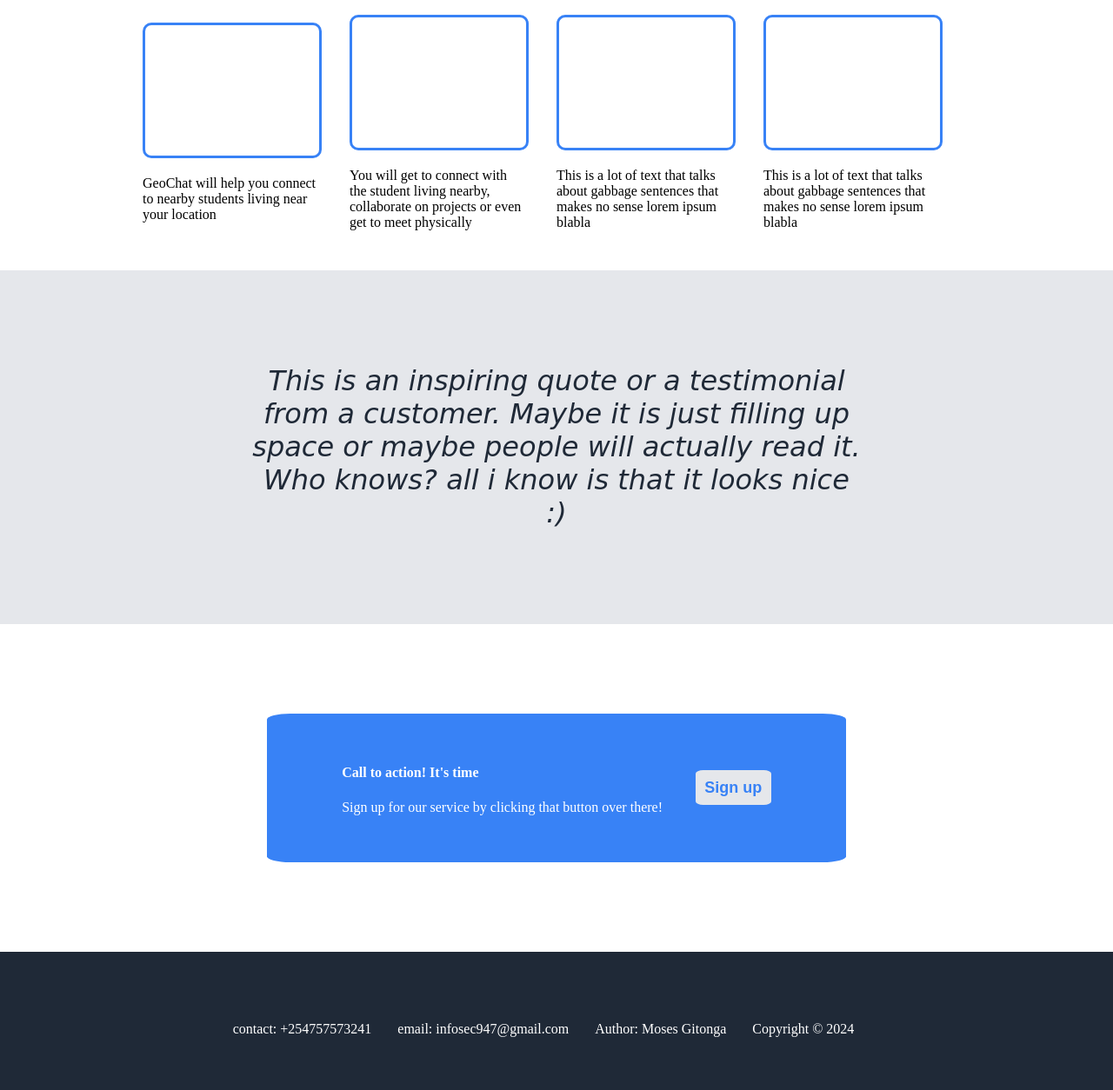
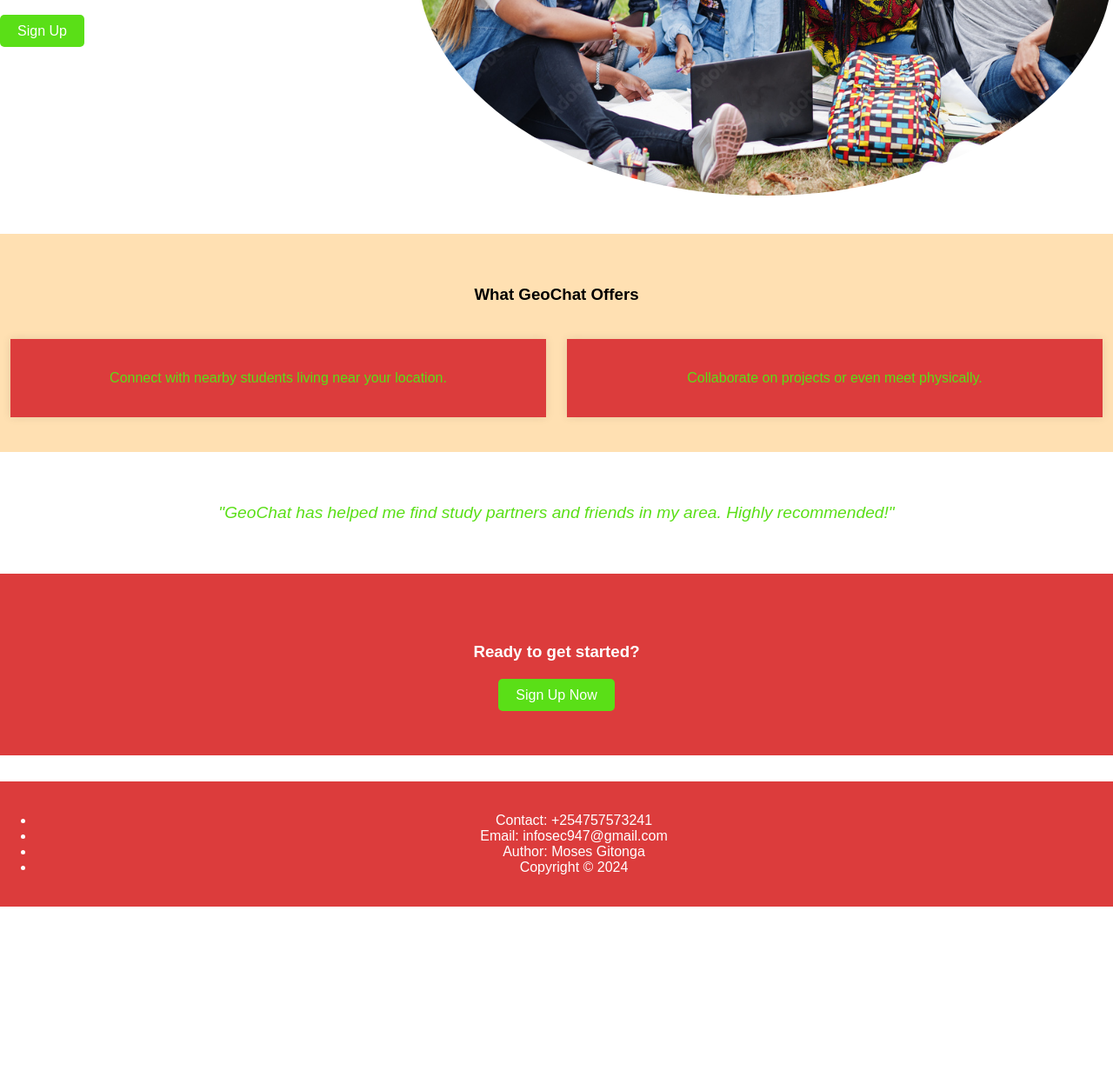
Before and after one commit to mosesgitonga/GeoChat, a website: page views/index.html in a window 1280 px wide. Shown: the part 485-1739 px from the top of the page at 87% size. After the commit the page ends 1528 px from the top, so only its background shows below. Drawn offline with Linux system fonts and the light colour scheme.

Commit message:
style for login and landing page

```diff
--- a/views/index.html
+++ b/views/index.html
@@ -3,69 +3,56 @@
 <head>
     <meta charset="UTF-8">
     <meta name="viewport" content="width=device-width, initial-scale=1.0">
-    <title>Document</title>
-    <link rel="stylesheet" href="./styles/index.css">
+    <title>GeoChat</title>
+    <link rel="stylesheet" href="styles/index.css">
 </head>
 <body>
-    <div class="header">
-        <div>
+    <header class="header">
+        <div class="logo">
             <h1>GeoChat</h1>
         </div>
-        <div>
+        <nav class="nav-links">
             <ul>
-       	        <li><a href="./signup.html" style="color: white;">SignUp</a></li>
-                <li><a href="./login.html" style="color: white;">Login</a></li>
-                <li href="#">Contact developers</li>
+                <li><a href="./signup.html">Sign Up</a></li>
+                <li><a href="./login.html">Login</a></li>
+                <li><a href="#">Contact Developers</a></li>
             </ul>
+        </nav>
+    </header>
+    <section class="hero">
+        <div class="hero-content">
+            <h2>Welcome to GeoChat</h2>
+            <p>Connect with nearby ALX students living in your area</p>
+            <a href="#" class="btn">Sign Up</a>
         </div>
-    </div>
-    <div class="site-description">
-        <div>
-            <h2>GeoChat a platform to help connect to nearby students</h2>
-            <p>In this website you get to interact with <b>ALX
-            </b> Student from same cohort living nearby
-            </p>
-            <button>Sign up</button>
+        <div class="hero-image">
+            <img src="./home.jpg" alt="pic of lady">
         </div>
-        <div>
-            <img class='image-tag' src="./images/download.jpeg" alt="pic of woman with camera">
+    </section>
+    <section class="info">
+        <h3>What GeoChat Offers</h3>
+        <div class="info-boxes">
+            <div class="info-box">
+                <div class="icon"></div>
+                <p>Connect with nearby students living near your location.</p>
+            </div>
+            <div class="info-box">
+                <div class="icon"></div>
+                <p>Collaborate on projects or even meet physically.</p>
+            </div>
         </div>
-    </div>
-    <h3>Info about GeoChat</h3>
-    <div class="some-info">
-        <div class="box-container">
-            <div class="box"></div>
-            <p class="box-text">GeoChat will help you connect to nearby students living near your location</p>
-        </div>
-        <div class="box-container">
-            <div class="box"></div>
-            <p class="box-text">You will get to connect with the student living nearby, collaborate on projects or even get to meet physically</p>
-        </div>
-        <div class="box-container">
-            <div class="box"></div>
-            <p class="box-text">This is a lot of text that talks about gabbage sentences that makes no sense lorem ipsum blabla</p>
-        </div>
-        <div class="box-container">
-            <div class="box"></div>
-            <p class="box-text">This is a lot of text that talks about gabbage sentences that makes no sense lorem ipsum blabla</p>
-        </div>
-    </div>
-    <div class="quote-text">
-        <p>This is an inspiring quote or a testimonial from a customer. Maybe it is just filling up space or maybe people will actually read it. Who knows? all i know is that it looks nice :)</p>
-    </div>
-    <div class="end-container">
-        <div class="end-signup">
-            <div id="call">
-                <h4>Call to action! It's time</h4>
-                <p>Sign up for our service by clicking that button over there!</p>
-            </div>
-            <button>Sign up</button>
-        </div>
-    </div>
+    </section>
+    <section class="testimonial">
+        <p>"GeoChat has helped me find study partners and friends in my area. Highly recommended!"</p>
+    </section>
+    <section class="cta">
+        <h3>Ready to get started?</h3>
+        <a href="#" class="btn">Sign Up Now</a>
+    </section>
     <footer>
         <ul>
-            <li>contact: +254757573241</li>
-            <li>email: infosec947@gmail.com</li>
+            <li>Contact: +254757573241</li>
+            <li>Email: infosec947@gmail.com</li>
             <li>Author: Moses Gitonga</li>
             <li>Copyright &#169 2024</li>
         </ul>
--- a/views/styles/index.css
+++ b/views/styles/index.css
@@ -1,153 +1,162 @@
+/* General Styles */
 body {
+    font-family: Arial, sans-serif;
     margin: 0;
-}
-.header, .site-description {
-    background-color: #1f2937;
-    display: flex;
-    align-items: center;
-    justify-content: space-between;
-    color: white;
+    padding: 0;
 }
 
-h1 {
-    padding-left: 200px;
+.container {
+    max-width: 1200px;
+    margin: 0 auto;
+    padding: 0 20px;
 }
 
-ul {
-    display: flex;
-    list-style-type: none;
-    padding-right: 40px;
-}
-ul li {
-    margin-right: 30px;
-    color: white;
+/* Header Styles */
+.header {
+    background-color: #DC3C3C; /* Orange */
+    color: rgb(236, 230, 230);
+    padding: 20px 0;
 }
 
-.site-description {
-    /*padding-top: 80px;
-    padding-left: 200px;*/
-    padding: 80px 0px 100px 200px;
-    justify-content: space-between;
-
+.logo {
+    margin-left: 20px;
 }
 
-button {
-    background-color: #3882f6;
-    border: none;
-    width: 87px;
-    height: 40px;
-    border-radius: 10%;
-    color: rgb(255, 251, 251);
-    font-weight: bolder;
-    font-size: 18px;
+.nav-links ul {
+    list-style-type: none;
+    margin: 0;
+    padding: 0;
 }
 
-button:hover {
-    background-color: white;
-    color: #3882f6;
+.nav-links ul li {
+    display: inline;
+    margin-left: 20px;
 }
-.image-tag {
-    width: 500px;
-    height: 350px;
-    padding-right:200px;
-    margin-left: 50px;
+
+/* Hero Section Styles */
+.hero {
+    display: flex;
+    justify-content: space-between;
+    align-items: center;
+    padding: 40px 0;
+}
+
+.hero-content {
+    width: 50%;
+}
+
+.hero-content h2 {
+    font-size: 2.5rem;
+    margin-bottom: 20px;
+    animation: typing 3s steps(30) forwards; /* Typing animation */
+    white-space: nowrap;
+    overflow: hidden;
+    border-right: 3px solid; /* Cursor effect */
+    color: #5adf17; /* Turquoise */
+}
+
+.hero-content p {
+    font-size: 1.2rem;
+    color: #4CAF50; /* Green */
+    margin-bottom: 30px;
+    opacity: 0;
+    animation: fadeIn 2s forwards; /* Fade-in animation */
+}
+
+.hero-image img {
+    width: 100vh;
     border-radius: 50%;
 }
 
-h3 {
-    text-align: center;
-    font-size: 32px;
+/* Info Section Styles */
+.info {
+    background-color: #FFE0B2; /* Light orange */
+    padding: 40px 0;
 }
 
-.some-info {
-    display: flex;
-    align-items: center;
-    justify-content: center;
-    flex-wrap: wrap;
-    margin: 30px;
-}
-.box-container {
-    display: flex;
-    flex-direction: column;
-
-}
-.box {
-    width: 200px;
-    height: 150px;
-    border: 3px solid #3882f6;
-    border-radius: 10px;
-    margin: 0px 32px 10px 0px;
-
-
-}
-.box:hover {
-    background-color: #1F2937;
+.info h3 {
+    text-align: center;
+    margin-bottom: 40px;
 }
 
-.box-text {
-    margin-top: 10px;
-    width: 200px;
-
+.info-boxes {
+    display: flex;
+    justify-content: space-around;
+    align-items: center;
 }
 
-.quote-text {
-    background-color: #E5E7EB;
-    display: flex;
-    width: 100%;
-    justify-content: center;
+.info-box {
+    width: 45%;
+    padding: 20px;
     text-align: center;
-}
-.quote-text p {
-    width: 700px;
-    padding: 6%;
-    color: #1F2937;
-    font-family: cursive;
-    font-style: italic;
-    font-size: 32px;
-}
-.end-container {
-    display: flex;
-    justify-content: center;
-    margin: 8%;
+    background-color: #DC3C3C; /* Light orange */
+    box-shadow: 0px 0px 10px rgba(0, 0, 0, 0.1);
 }
 
-.end-signup {
-    color: white;
-    display: flex;
-    justify-content: center;
-    align-items: center;
-    background-color: #3882f6;
-    padding: 1%;
-    border-radius: 4%;
-    width: 60%;
-    height: 150px;
+.info-box p {
+    color: #5adf17; /* Brown */
 }
 
-
-.end-signup button {
-    background-color: #E5E7EB;
-    color: #3882f6;
-    margin-left: 1cm;
+/* Testimonial Section Styles */
+.testimonial {
+    text-align: center;
+    padding: 40px 0;
 }
 
-.end-signup button:hover {
-    background-color: #3882f6;
+.testimonial p {
+    font-style: italic;
+    font-size: 1.2rem;
+    color: #5adf17; /* Turquoise */
+}
+
+/* Call to Action Section Styles */
+.cta {
+    background-color: #DC3C3C; /* Orange */
     color: white;
-    border: 2px solid white;
+    text-align: center;
+    padding: 60px 0;
+    margin-bottom: 30px;;
+}
+
+.cta h3 {
+    margin-bottom: 30px;
+}
+
+.btn {
+    padding: 10px 20px;
+    background-color: #5adf17;
+    color: white;
+    text-decoration: none;
+    border-radius: 5px;
+    transition: background-color 0.3s ease;
+}
+
+.btn:hover {
+    background-color: #DC3C3C; /* Lighter orange on hover */
 }
 
 footer {
-    background-color: #1F2937;
-    display: flex;
-    justify-content: center;
+    background-color: #DC3C3C; /* Orange */
+    color: white;
+    text-align: center;
+    padding: 20px 0;
 }
 
-footer ul {
-    color: white;
-    padding: 5%;
+/* Keyframe animations */
+@keyframes typing {
+    from {
+        width: 0;
+    }
+    to {
+        width: 100%;
+    }
+}
 
+@keyframes fadeIn {
+    from {
+        opacity: 0;
+    }
+    to {
+        opacity: 1;
+    }
 }
-footer p {
-    color:white;
-    margin: 0;
-}
--- a/views/styles/login.css
+++ b/views/styles/login.css
@@ -1,48 +1,48 @@
-/* Global styling for the body */
+
 body {
-    background-color: #004A66;
+  color: white;
+  background-color: #73a659;
     font-family: 'Arial', sans-serif;
     color: white;
   }
-
-  /* Universal box-sizing for all elements */
   * {
     box-sizing: border-box;
   }
 
-  /* Styling for text color within specific elements */
+
+
   body, h1, h2, h3, p, a {
     color: white;
   }
 
-  /* Styling for aligning specific elements */
   h2, p, a {
     text-align: center;
   }
 
-  /* Header styling */
+
+
+
   header {
     height: 70px;
     width: 100%;
   }
 
-  /* Styling for navigation list within the header */
   header > ul {
     list-style-type: none;
     margin: 0;
     padding: 0;
   }
 
-  /* Styling for list items in the header */
+
   li {
     display: inline;
     margin-right: 30px;
 
   }
 
-  /* Styling for padding and text alignment in the main container */
+
   .container {
-    background-color: #006680;
+    background-color: #DC3C3C;
     width: 30%;
     display: center;
     border-radius: 5px;
@@ -50,7 +50,7 @@
     margin: 50px 100px 50px 350px;
   }
 
-  /* Styling for input fields, dropdown, and submit button */
+
   input[type=text], input[type=password], select {
     width: 90%;
     color: black;
@@ -64,7 +64,7 @@
 
   input[type=submit] {
     width: 90%;
-    background-color: #4CAF50;
+    background-color: #76d622;
     color: white;
     padding: 14px 20px;
     margin: 8px 0;
@@ -73,7 +73,7 @@
     cursor: pointer;
   }
 
-  /* Styling for buttons */
+
   button {
     font-size: 20px;
     padding: 10px 20px;
@@ -84,14 +84,14 @@
     background-color: #006080;
   }
 
-  /* Styling for the left-aligned section in the header */
+
   .cta-0 {
     float: left;
   }
 
-  /* Styling for the footer */
+
   footer {
-      background-color: #004A66;
+      background-color: #DC3C3C;
       color: white;
       width: 100%;
       position: relative;
--- a/views/styles/signup.css
+++ b/views/styles/signup.css
@@ -1,66 +1,66 @@
+
 body {
   font-family: Arial, sans-serif;
-    background-color: #f8f9fa;
   margin: 0;
   padding: 0;
 }
 
 .container {
-    width: 80%;
-    margin: 50px auto;
-    text-align: center;
+  max-width: 1200px;
+  margin: 0 auto;
+  padding: 20px;
 }
 
-  form {
-    margin-top: 20px;
-    background-color: #fff;
-    padding: 20px;
-    border-radius: 10px;
-    box-shadow: 0 4px 6px rgba(0, 0, 0, 0.1);
+#menu {
+  background-color: #DC3C3C;
+  color: white;
+  padding: 20px 0;
 }
 
-  input[type="text"],
-  input[type="email"],
-  input[type="password"],
-  button {
-    width: calc(100% - 22px);
-    padding: 12px;
-    margin: 10px;
+
+.container h2 {
+  font-size: 2rem;
+  margin-bottom: 20px;
+  color: #b2e335;
+}
+
+form input[type="text"],
+form input[type="email"],
+form input[type="password"] {
+  width: 100%;
+  padding: 10px;
+  margin-bottom: 10px;
+  border: 1px solid #ccc;
+  border-radius: 5px;
+}
+
+form button[type="submit"] {
+  background-color: #DC3C3C;
+  color: white;
+  padding: 10px 20px;
   border: none;
   border-radius: 5px;
-    box-sizing: border-box;
-    transition: all 0.3s ease;
+  cursor: pointer;
+  transition: background-color 0.3s ease;
 }
 
-  button {
-    background-color: #007bff;
-    color: #fff;
-    cursor: pointer;
+form button[type="submit"]:hover {
+  background-color: #b2e335;
+  ;
 }
 
-  button:hover {
-    background-color: #0056b3;
+.container p {
+  font-size: 1rem;
+  margin-top: 10px;
+}
+
+.container p a {
+  color: #12bbaa;
 }
 
 footer {
-    margin-top: 20px;
+  background-color: #DC3C3C;
+  color: white;
   text-align: center;
-    color: #888;
+  padding: 20px 0;
 }
-
-  /* Animation for form elements */
-  input,
-  button {
-    animation: slideIn 0.5s ease forwards;
-  }
-
-  @keyframes slideIn {
-    from {
-      opacity: 0;
-      transform: translateY(-50px);
-    }
-    to {
-      opacity: 1;
-      transform: translateY(0);
-    }
-  }
```
Also changed, not shown: views/login.html (+10 -12 lines), views/signup.html (+6 -1 lines), uploads/profile/65faa0f9d806fcf07c9ba87c-male6.jpeg (added), uploads/profile/65fdddb9cc896bb38e3d5709-male5.jpeg (renamed from uploads/profile/65faa0f9d806fcf07c9ba87c-male5.jpeg), views/home.jpg (added). Lines whose indentation alone changed are shown as unchanged.
